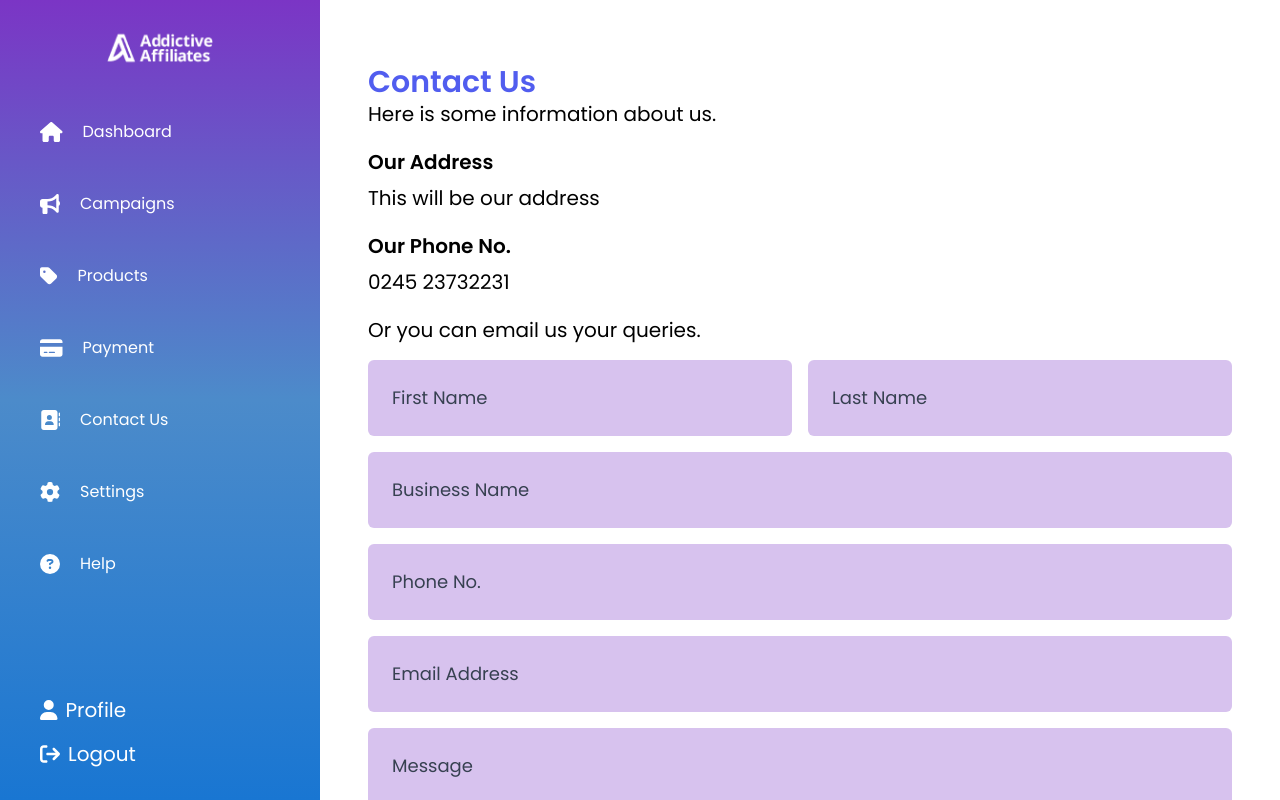
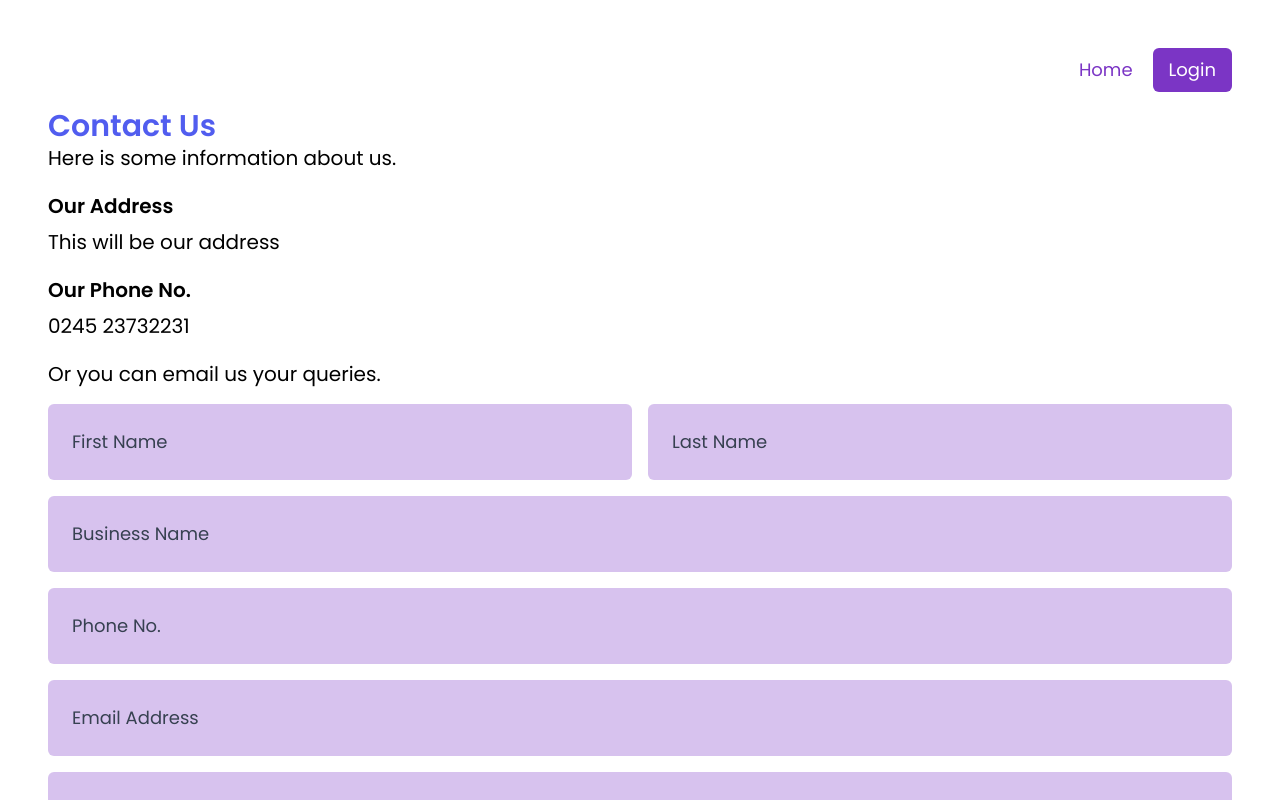
Before and after one commit to yuriBean/Addictive-Affiliates-Admin, a Next.js app: page /contact in a window 1280 px wide. Built offline with nearby package versions, Linux system fonts and the light colour scheme.

Commit message:
contact page

```diff
--- a/src/app/contact/page.js
+++ b/src/app/contact/page.js
@@ -66,9 +66,19 @@ export default function ContactPage() {
   return (
     <div className="flex h-screen overflow-hidden">
 
-    <Sidebar />
+    {user && <Sidebar />}
+
     <div className="flex-grow p-8 md:p-12 overflow-auto">
     <div className="text-black">
+    {!user &&
+    <>
+      <div className="flex justify-end items-center space-x-5 text-md md:text-lg">
+        <a href="/" className="text-secondary hover:text-black transition-all duration-300">Home</a>
+        <button className="bg-secondary p-4 py-2 text-white rounded-md">
+          <a href="/login">Login</a>
+          </button>
+      </div>
+    </>}
       <h1 className="text-2xl md:text-3xl text-headings font-bold mt-4">Contact Us</h1>
       <p className="text-md md:text-xl mb-4">Here is some information about us.</p>
 
```
